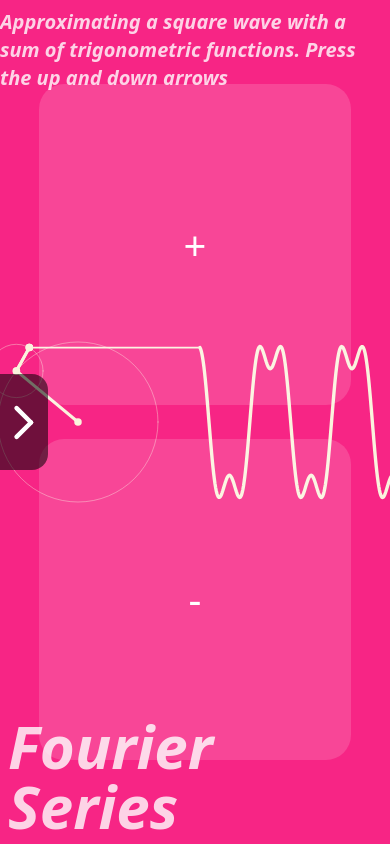
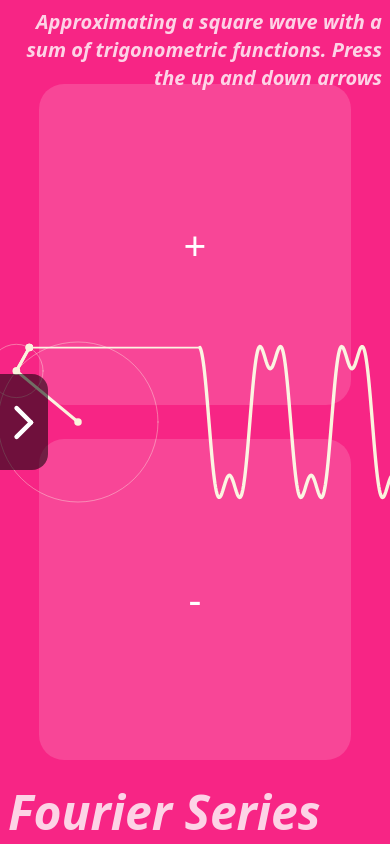
Before and after one commit to scotthitch/s-hitchcock-website, a Vue app: page /projects in a window 390 px wide. Built offline with nearby package versions, Linux system fonts and the light colour scheme.

Commit message:
feat: update styling on projects page

```diff
--- a/src/components/P5Project.vue
+++ b/src/components/P5Project.vue
@@ -20,12 +20,12 @@ const props = defineProps<P5ProjectProps>()
             </div>
 
             <div class="absolute bottom-2 left-2">
-                <p class="text-6xl sm:text-6xl md:text-7xl font-bold italic text-white opacity-80">
+                <p class="text-5xl sm:text-6xl md:text-7xl font-bold italic text-white opacity-80">
                     {{ props.title }}
                 </p>
             </div>
 
-            <div class="absolute top-2 right-2">
+            <div class="absolute top-2 right-2 left-2 text-right">
                 <p class="text-xl lg:text-2xl font-bold italic text-white opacity-80">
                     {{ props.usageInstructions }}
                 </p>
```
